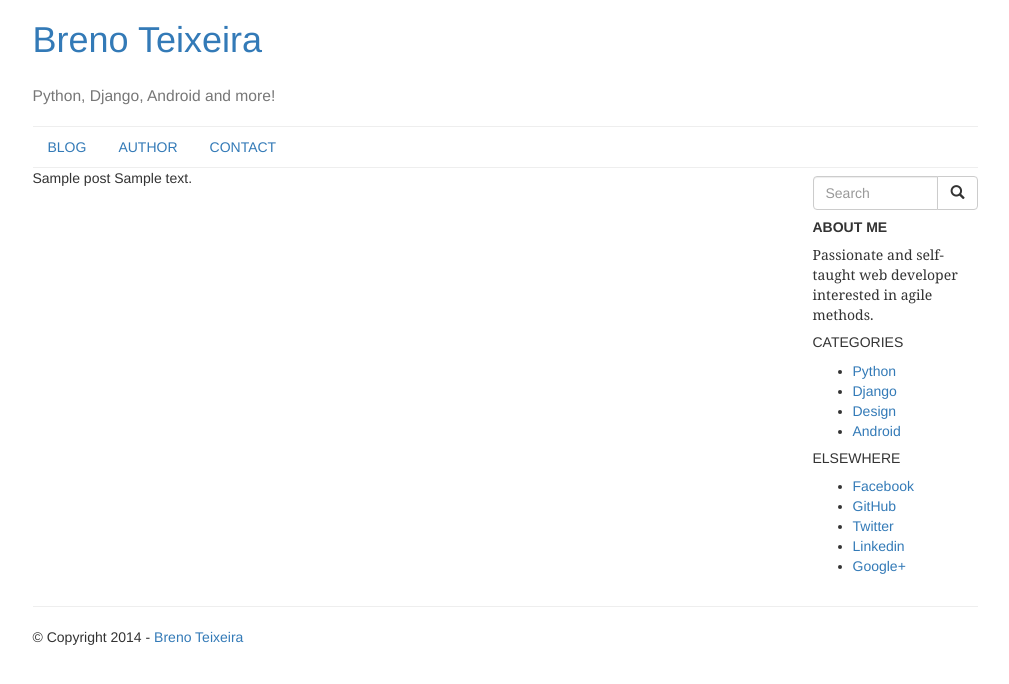
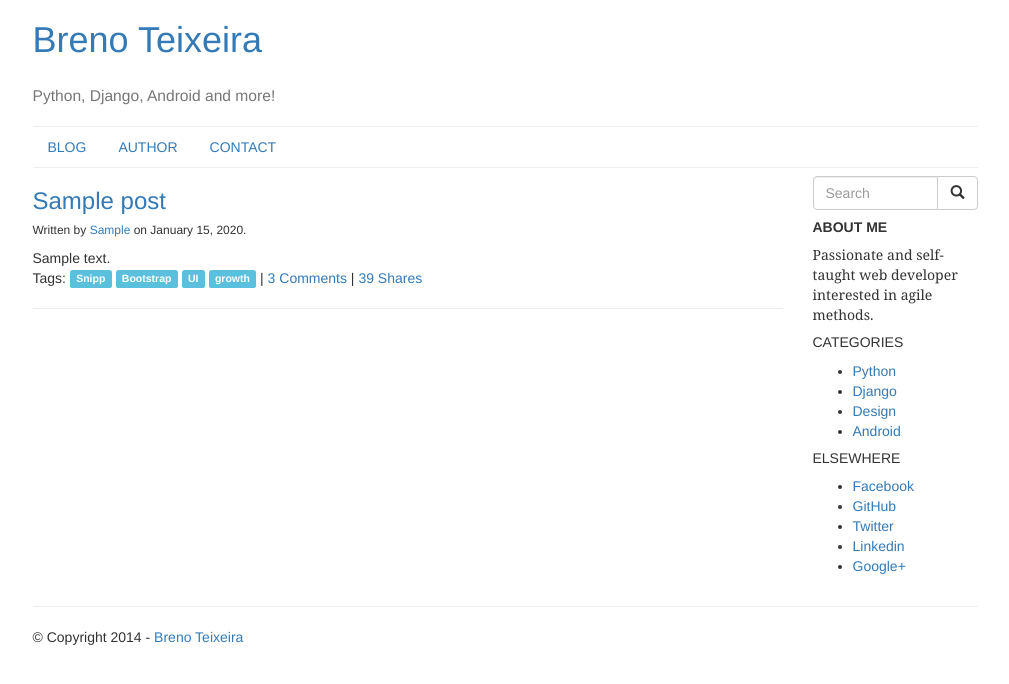
Before and after one commit to BrenoTeixeira/brenotx, a Django app: a page that uses blog/templates/blog/post_detail.html in a window 1280 px wide. Shown: the top 684 px of the page, without its empty margins (135-1144 px from the left). Run offline with Django 3.2, Linux system fonts and the light colour scheme; tables that the repository leaves empty hold one stand-in row (values such as "Sample post"); some libraries are stand-ins or nearby versions.

Commit message:
Customizing detail template

```diff
--- a/blog/templates/blog/post_detail.html
+++ b/blog/templates/blog/post_detail.html
@@ -1,6 +1,38 @@
 {% extends 'base.html' %}
 
 {% block content %}
-    {{ post.title }}
-    {{ post.content }}
+
+<h3><a class="link-hover" href="{% url 'blog:post-detail' post.slug %}">{{ post.title }}</a></h3>
+
+<h6>
+    Written by
+    <a href="#">
+        {% if post.author.first_name %}
+            {{ post.author.first_name }}
+        {% else %}
+            {{ post.author.username }}
+        {% endif %}
+    </a>
+    on {{ post.created_at|date:'F d, o' }}.
+</h6>
+
+<div class="row">
+    <div class="col-md-10">
+        {{ post.content }}
+        <br>
+    </div>
+</div>
+
+</article>
+<p>Tags:
+    <a href="#"><span class="label label-info">Snipp</span></a>
+    <a href="#"><span class="label label-info">Bootstrap</span></a>
+    <a href="#"><span class="label label-info">UI</span></a>
+    <a href="#"><span class="label label-info">growth</span></a>
+    | <i class="icon-comment"></i> <a href="#">3 Comments</a>
+    | <i class="icon-share"></i> <a href="#">39 Shares</a>
+</p>
+
+<hr>
+
 {% endblock content %}
```
Also changed, not shown: blog/tests/test_view.py (+1 -0 lines).
